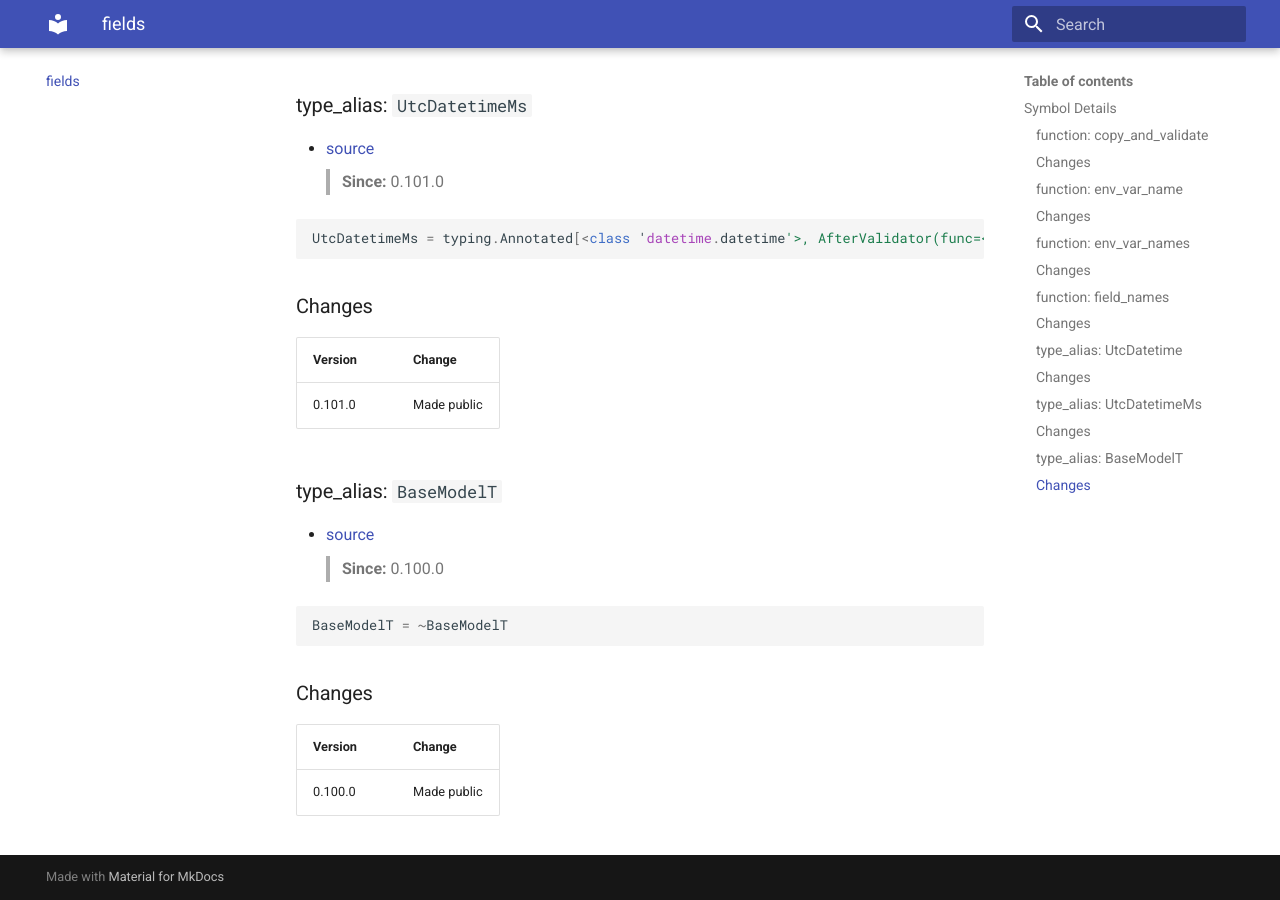
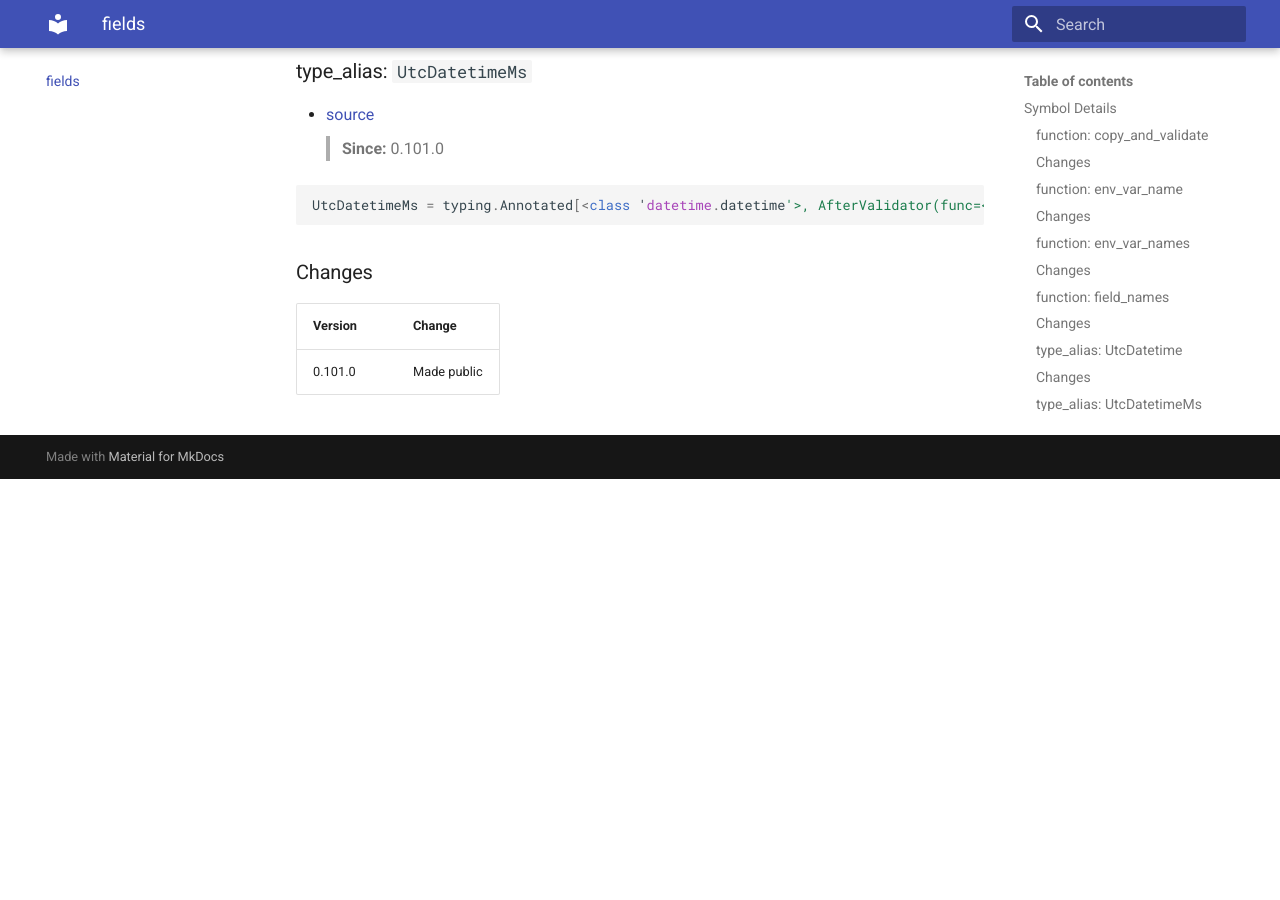
Before and after one commit to EspenAlbert/model-lib, an MkDocs documentation site: the page built from docs/fields/index.md, in a window 1280 px wide and 900 px high, scrolled down 2482 px. Built offline with MkDocs 1.6.1 and Material for MkDocs 9.7.7, drawn with Linux system fonts in a browser that asks for light colours; after the commit the page ends 2961 px from its top, so only the background shows below that.

Commit message:
chore: pre-change after dependency update

````diff
--- a/.groups.yaml
+++ b/.groups.yaml
@@ -22,7 +22,6 @@ groups:
   owned_modules:
   - pydantic_utils
   owned_refs:
-  - pydantic_utils.BaseModelT
   - pydantic_utils.UtcDatetime
   - pydantic_utils.UtcDatetimeMs
   - pydantic_utils.copy_and_validate
--- a/docs/fields/index.md
+++ b/docs/fields/index.md
@@ -4,7 +4,6 @@
 <!-- === OK_EDIT: pkg-ext header === -->
 
 <!-- === DO_NOT_EDIT: pkg-ext symbols === -->
-- [`BaseModelT`](#basemodelt_def)
 - [`UtcDatetime`](#utcdatetime_def)
 - [`UtcDatetimeMs`](#utcdatetimems_def)
 - [`copy_and_validate`](#copy_and_validate_def)
@@ -123,20 +122,3 @@ UtcDatetimeMs = typing.Annotated[<class 'datetime.datetime'>, AfterValidator(fun
 |---------|--------|
 | 0.101.0 | Made public |
 <!-- === OK_EDIT: pkg-ext utcdatetimems_def === -->
-<!-- === DO_NOT_EDIT: pkg-ext basemodelt_def === -->
-<a id="basemodelt_def"></a>
-
-### type_alias: `BaseModelT`
-- [source](../../model_lib/pydantic_utils.py)
-> **Since:** 0.100.0
-
-```python
-BaseModelT = ~BaseModelT
-```
-
-### Changes
-
-| Version | Change |
-|---------|--------|
-| 0.100.0 | Made public |
-<!-- === OK_EDIT: pkg-ext basemodelt_def === -->
````
